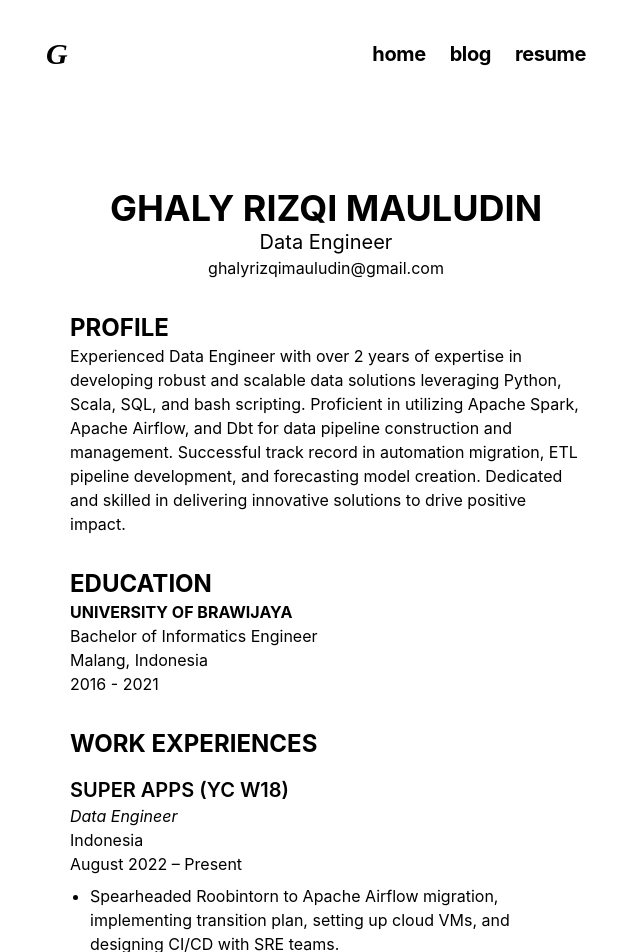
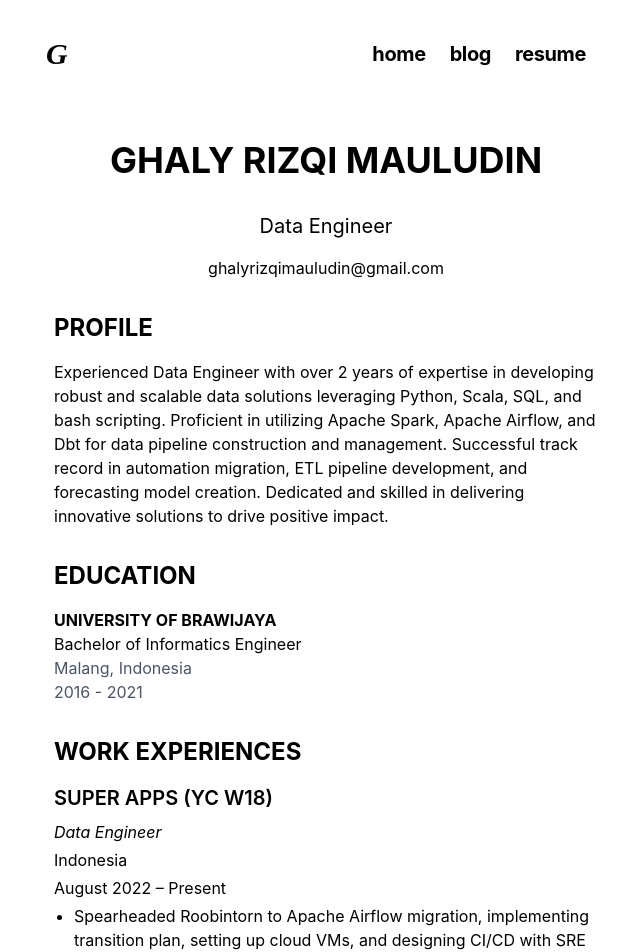
Before and after one commit to ghalyrizqi/blog, a Next.js app: page /resume in a window 1280 px wide. Shown: the top 952 px of the page, without its empty margins (314-954 px from the left). Built offline with nearby package versions, Linux system fonts and the light colour scheme.

Commit message:
adjust fitment resume

```diff
--- a/app/resume/page.tsx
+++ b/app/resume/page.tsx
@@ -2,14 +2,16 @@ import React from "react";
 
 export default function Resume() {
   return (
-    <div className="px-8 py-12 max-w-4xl mx-auto">
-      <h1 className="text-4xl font-bold text-center">GHALY RIZQI MAULUDIN</h1>
-      <h2 className="text-xl text-center">Data Engineer</h2>
-      <p className="text-center">ghalyrizqimauludin@gmail.com</p>
+    <div className="container mx-auto px-4">
+      <h1 className="mb-8 text-4xl font-bold text-center">
+        GHALY RIZQI MAULUDIN
+      </h1>
+      <h2 className="mb-4 text-xl text-center">Data Engineer</h2>
+      <p className="mb-8 text-center">ghalyrizqimauludin@gmail.com</p>
 
-      <section className="mt-8">
-        <h3 className="text-2xl font-bold">PROFILE</h3>
-        <p>
+      <section className="mb-8">
+        <h3 className="mb-4 text-2xl font-bold">PROFILE</h3>
+        <p className="mb-4">
           Experienced Data Engineer with over 2 years of expertise in developing
           robust and scalable data solutions leveraging Python, Scala, SQL, and
           bash scripting. Proficient in utilizing Apache Spark, Apache Airflow,
@@ -20,27 +22,27 @@ export default function Resume() {
         </p>
       </section>
 
-      <section className="mt-8">
-        <h3 className="text-2xl font-bold">EDUCATION</h3>
-        <p>
+      <section className="mb-8">
+        <h3 className="mb-4 text-2xl font-bold">EDUCATION</h3>
+        <p className="mb-4">
           <strong>UNIVERSITY OF BRAWIJAYA</strong>
           <br />
           Bachelor of Informatics Engineer
           <br />
-          <span className="text-white-600">Malang, Indonesia</span>
+          <span className="text-gray-600">Malang, Indonesia</span>
           <br />
-          <span className="text-white-600">2016 - 2021</span>
+          <span className="text-gray-600">2016 - 2021</span>
         </p>
       </section>
 
-      <section className="mt-8">
-        <h3 className="text-2xl font-bold">WORK EXPERIENCES</h3>
-        <div className="mt-4">
-          <h4 className="text-xl font-semibold">SUPER APPS (YC W18)</h4>
-          <p className="italic">Data Engineer</p>
-          <p className="">Indonesia</p>
-          <p className="">August 2022 – Present</p>
-          <ul className="list-disc ml-5 mt-2">
+      <section className="mb-8">
+        <h3 className="mb-4 text-2xl font-bold">WORK EXPERIENCES</h3>
+        <div className="mb-4">
+          <h4 className="mb-2 text-xl font-semibold">SUPER APPS (YC W18)</h4>
+          <p className="italic mb-1">Data Engineer</p>
+          <p className="mb-1">Indonesia</p>
+          <p className="mb-1">August 2022 – Present</p>
+          <ul className="list-disc ml-5 mb-4">
             <li>
               Spearheaded Roobintorn to Apache Airflow migration, implementing
               transition plan, setting up cloud VMs, and designing CI/CD with
@@ -66,14 +68,14 @@ export default function Resume() {
             </li>
           </ul>
         </div>
-        <div className="mt-4">
-          <h4 className="text-xl font-semibold">
+        <div className="mb-4">
+          <h4 className="mb-2 text-xl font-semibold">
             ASTRAGRAPHIA INFORMATION TECHNOLOGY
           </h4>
-          <p className="italic">Data Engineer</p>
-          <p className="">Indonesia</p>
-          <p className="">May 2021 - May 2022</p>
-          <ul className="list-disc ml-5 mt-2">
+          <p className="italic mb-1">Data Engineer</p>
+          <p className="mb-1">Indonesia</p>
+          <p className="mb-1">May 2021 - May 2022</p>
+          <ul className="list-disc ml-5 mb-4">
             <li>
               Designed, implemented, and maintained automated ETL pipelines for
               seamless data integration into the data warehouse.
@@ -95,9 +97,9 @@ export default function Resume() {
         </div>
       </section>
 
-      <section className="mt-8">
-        <h3 className="text-2xl font-semibold">PROJECT</h3>
-        <ul className="list-disc ml-5 mt-2">
+      <section className="mb-8">
+        <h3 className="mb-4 text-2xl font-semibold">PROJECT</h3>
+        <ul className="list-disc ml-5 mb-4">
           <li>
             <strong>
               Forecasting New COVID-19 Cases in Indonesia Using Extreme Learning
@@ -112,9 +114,9 @@ export default function Resume() {
         </ul>
       </section>
 
-      <section className="mt-8">
-        <h3 className="text-2xl font-semibold">SKILLS</h3>
-        <ul className="list-disc ml-5 mt-2">
+      <section className="mb-8">
+        <h3 className="mb-4 text-2xl font-semibold">SKILLS</h3>
+        <ul className="list-disc ml-5 mb-4">
           <li>Programming Languages: Python, Scala, R, SQL, Bash</li>
           <li>Databases: Redshift, MySQL, GCP</li>
           <li>
@@ -124,9 +126,9 @@ export default function Resume() {
         </ul>
       </section>
 
-      <section className="mt-8">
-        <h3 className="text-2xl font-semibold">CERTIFICATIONS</h3>
-        <ul className="list-disc ml-5 mt-2">
+      <section className="mb-8">
+        <h3 className="mb-4 text-2xl font-semibold">CERTIFICATIONS</h3>
+        <ul className="list-disc ml-5 mb-4">
           <li>SQL - HackerRank</li>
           <li>Python - HackerRank</li>
           <li>Learn DevOps Basics - Dicoding</li>
```
